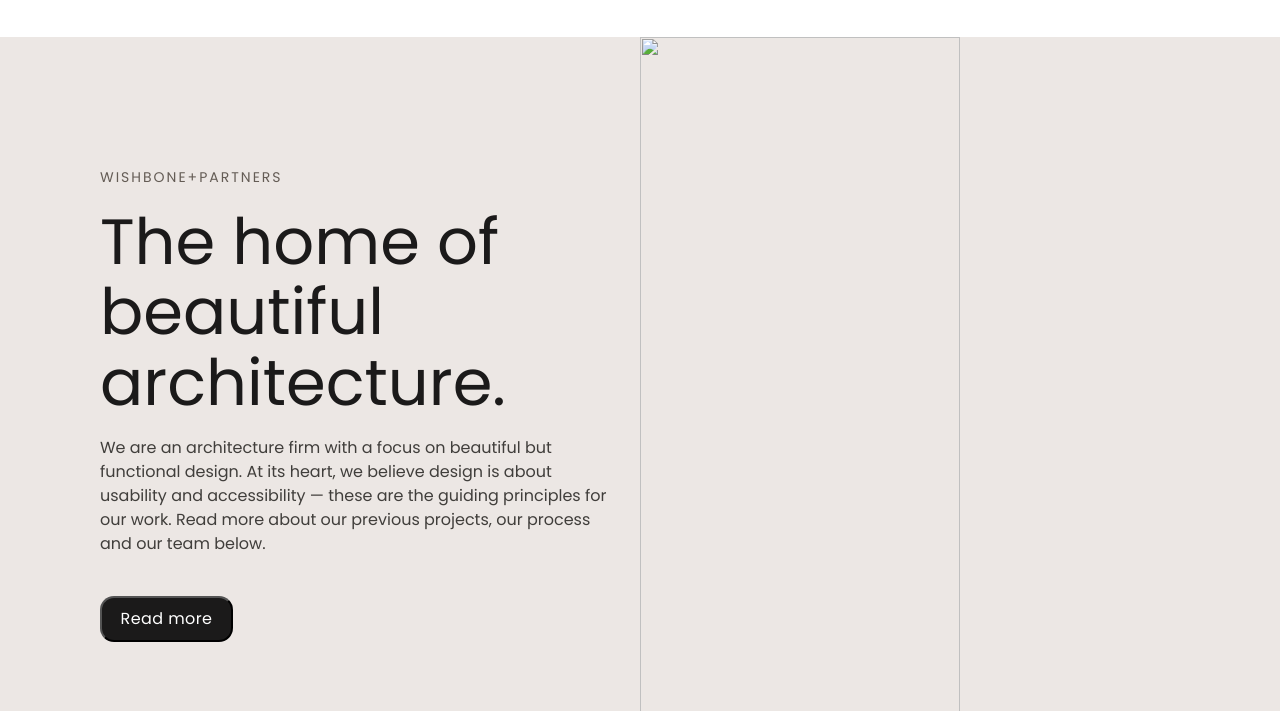
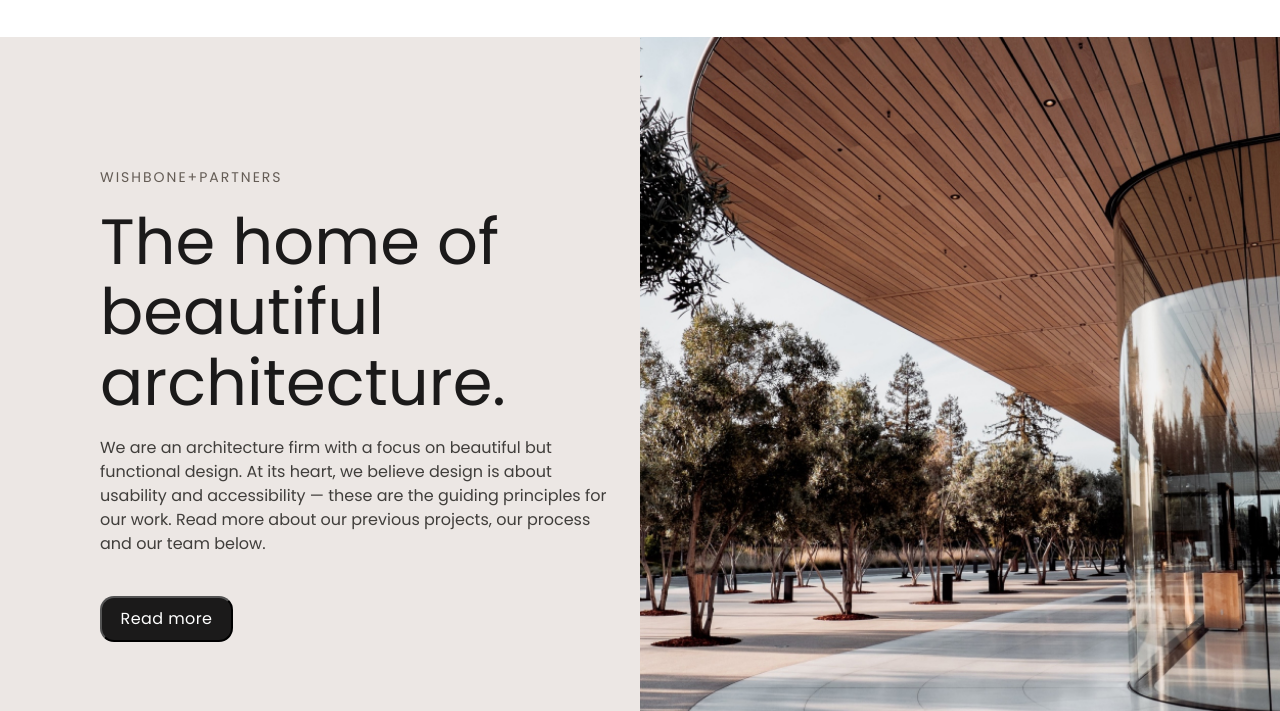
Before and after one commit to annspiration/Project1, a plain HTML site: page index.html in a window 1280 px wide. Shown: the part 89-800 px from the top of the page. Drawn offline with Linux system fonts and the light colour scheme; files whose address does not match are found by name.

Commit message:
Update index.html

```diff
--- a/index.html
+++ b/index.html
@@ -29,7 +29,7 @@
     </div>
 
     <div class="main-screen">
-        <img class="main-img" src="image/1.jpg">
+        <img class="main-img" src="1.jpg">
         <div class="container_1">
             <h2 class="Main_h2">Wishbone+Partners</h2>
             <h1>The home of beautiful architecture.</h1>
```
